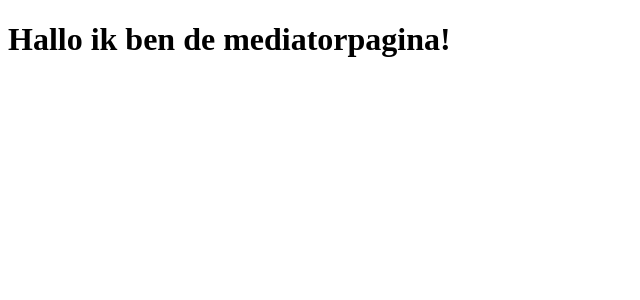
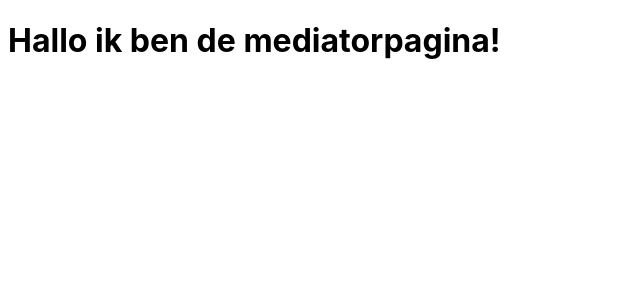
Before and after one commit to sanneVB/rvmediation, a Vue app: page /mediator in a window 1280 px wide. Shown: the top 300 px of the page, without its empty margins (0-640 px from the left). Built offline with nearby package versions, Linux system fonts and the light colour scheme.

Commit message:
Add standard font family and several font classes
Several classes are added to allow for quick application of standard
weights, slant, et cetera.

```diff
--- a/src/App.vue
+++ b/src/App.vue
@@ -3,4 +3,25 @@
 </template>
 
 <style>
+
+  html {
+    font-family: "Inter", sans-serif;
+    font-optical-sizing: auto;
+    font-weight: 400;
+    font-style: normal;
+    font-variation-settings: "slnt" 0;
+  }
+
+  .inter--bold {
+    font-weight: 700;
+  }
+
+  .inter--semi-bold {
+    font-weight: 600;
+  }
+
+  .inter--italic {
+    font-variation-settings: "slnt" -10;
+  }
+
 </style>
```
